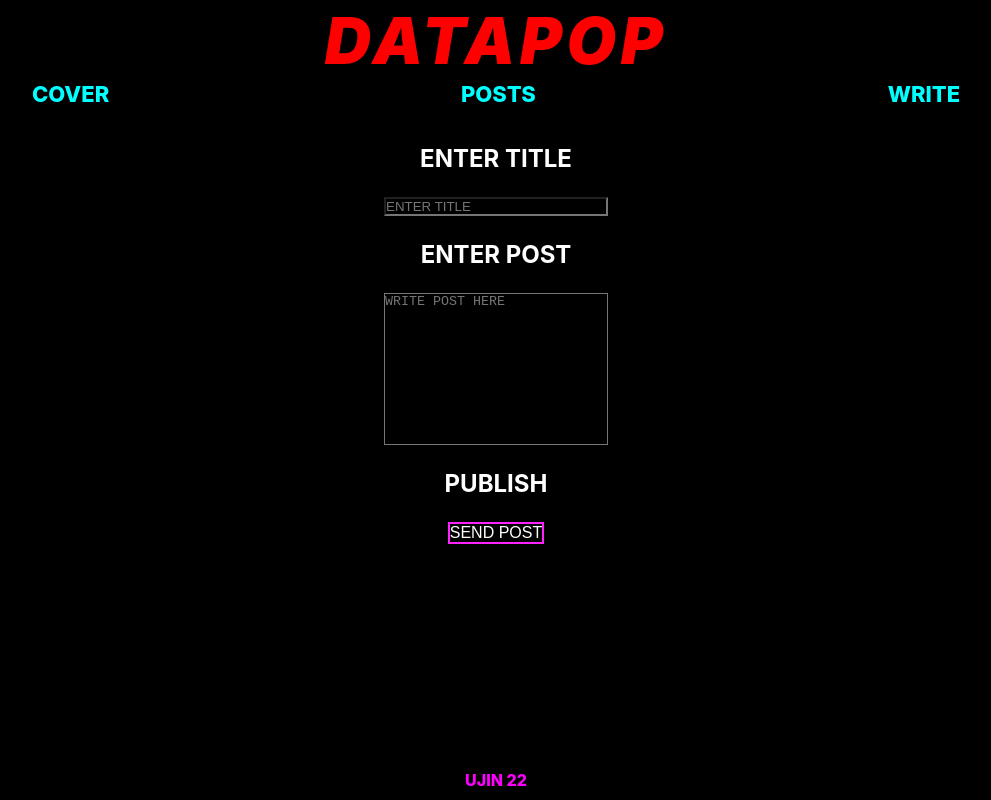
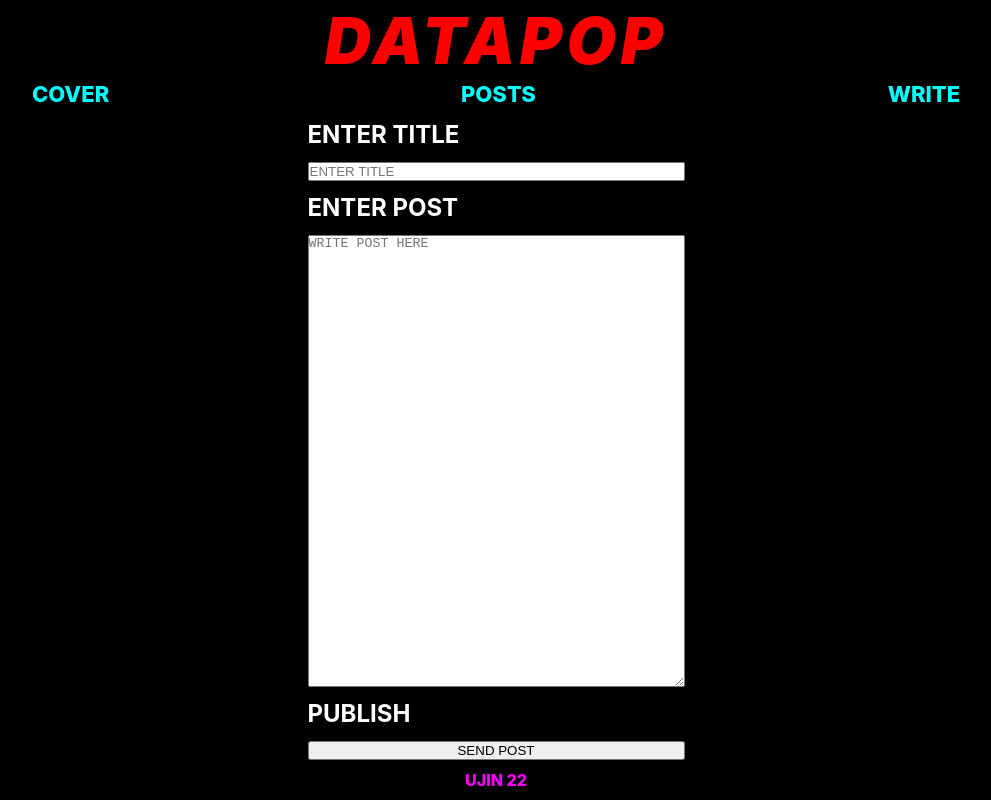
Before and after one commit to PhilippAubert/datapop, a React (Create React App) app in the folder frontend/: page /input in a window 1280 px wide. Shown: the whole page, without its empty margins (144-1135 px from the left). Built offline with nearby package versions, Linux system fonts and the light colour scheme.

Commit message:
Restyle textarea

```diff
--- a/frontend/src/App.jsx
+++ b/frontend/src/App.jsx
@@ -6,7 +6,7 @@ import {
 } from "react-router-dom";
 
 import Header from "./Components/Header/Header.jsx";
-import Input from "./Components/Input/Input.jsx";
+import { Input } from "./Components/Input/Input.jsx";
 import PostList from "./Components/Posts/PostList.jsx";
 import { Home } from "./Components/Home/Home.jsx";
 import Edit from "./Components/Edit/Edit.jsx";
--- a/frontend/src/Components/Input/Input.css
+++ b/frontend/src/Components/Input/Input.css
@@ -1,68 +1,24 @@
-.Main {
-  grid-row: 2/3;
-  grid-column: 2/3;
+.main {
   display: flex;
   flex-direction: column;
+  justify-content: space-between;
   align-items: center;
 }
 
-.About-List {
-  color: white;
+.command--area {
+  height: 100%;
   display: flex;
   flex-direction: column;
-  align-items: stretch;
+  justify-content: space-between;
 }
 
-.About-List__Headline {
-  font-size: 1.8rem;
+.input--form {
+  height: 100%;
+  display: flex;
+  flex-direction: column;
+  justify-content: space-between;
 }
 
-.Input-Area {
-  display: flex;
-  justify-content: center;
-}
-
-.Input-Form {
-  min-width: 14em;
-  max-width: 14em;
-  display: flex;
-  align-items: center;
-  flex-direction: column;
-  justify-content: center;
-}
-
-.Input-Form_Label {
-  margin: 1.5rem 0;
-}
-
-.Input-Form_Input {
-  outline: none;
-  background-color: #000;
-  color: #f2f;
-  width: 100%;
-}
-
-.Input-Form_Textarea {
-  outline: none;
-  resize: none;
-  background-color: #000;
-  color: #f2f;
-  width: 100%;
-}
-
-.Input-Button {
-  outline: 0;
-  border: 2px solid #f2f;
-  font-size: 1rem;
-  color: #fff;
-  background-color: #000;
-}
-
-.Input-Button p {
-  margin: 0;
+.input--form__label {
   color: #fff;
 }
-
-.GoBack {
-  margin-top: 3vh;
-}
--- a/frontend/src/Components/Input/Input.jsx
+++ b/frontend/src/Components/Input/Input.jsx
@@ -1,8 +1,10 @@
 import React from "react";
-import "./Input.css";
 import { useState } from "react";
 
-export default function Input() {
+import "./Input.css";
+
+export const Input = () => {
+
   const [post, setPost] = useState({});
 
   function handleChange(event) {
@@ -28,12 +30,12 @@ export default function Input() {
   }
 
   return (
-    <div className="Main">
-      <div className="About-List">
-        <form onSubmit={handleSubmitPost} className="Input-Form">
-          <h2 className="Input-Form_Label">ENTER TITLE</h2>
+    <div className="main">
+      <div className="command--area">
+        <form onSubmit={handleSubmitPost} className="input--form">
+          <h2 className="input--form__label">ENTER TITLE</h2>
           <input
-            className="Input-Form_Input"
+            className="input--form__input"
             type="text"
             id="title"
             name="title"
@@ -42,20 +44,20 @@ export default function Input() {
             onChange={handleChange}
             required
           />
-          <h2 className="Input-Form_Label">ENTER POST</h2>
+          <h2 className="input--form__label">ENTER POST</h2>
           <textarea
-            className="Input-Form_Textarea"
+            className="input-form_textarea"
             type="text"
             id="text"
             name="body"
             value={post.body}
             placeholder="WRITE POST HERE"
-            cols="30"
-            rows="10"
+            cols="45"
+            rows="30"
             onChange={handleChange}
           />
-          <h2 className="Input-Form_Label">PUBLISH</h2>
-          <button className="Input-Button" type="submit">
+          <h2 className="input--form__label">PUBLISH</h2>
+          <button className="input-button" type="submit">
             <p>SEND POST</p>
           </button>
         </form>
```
